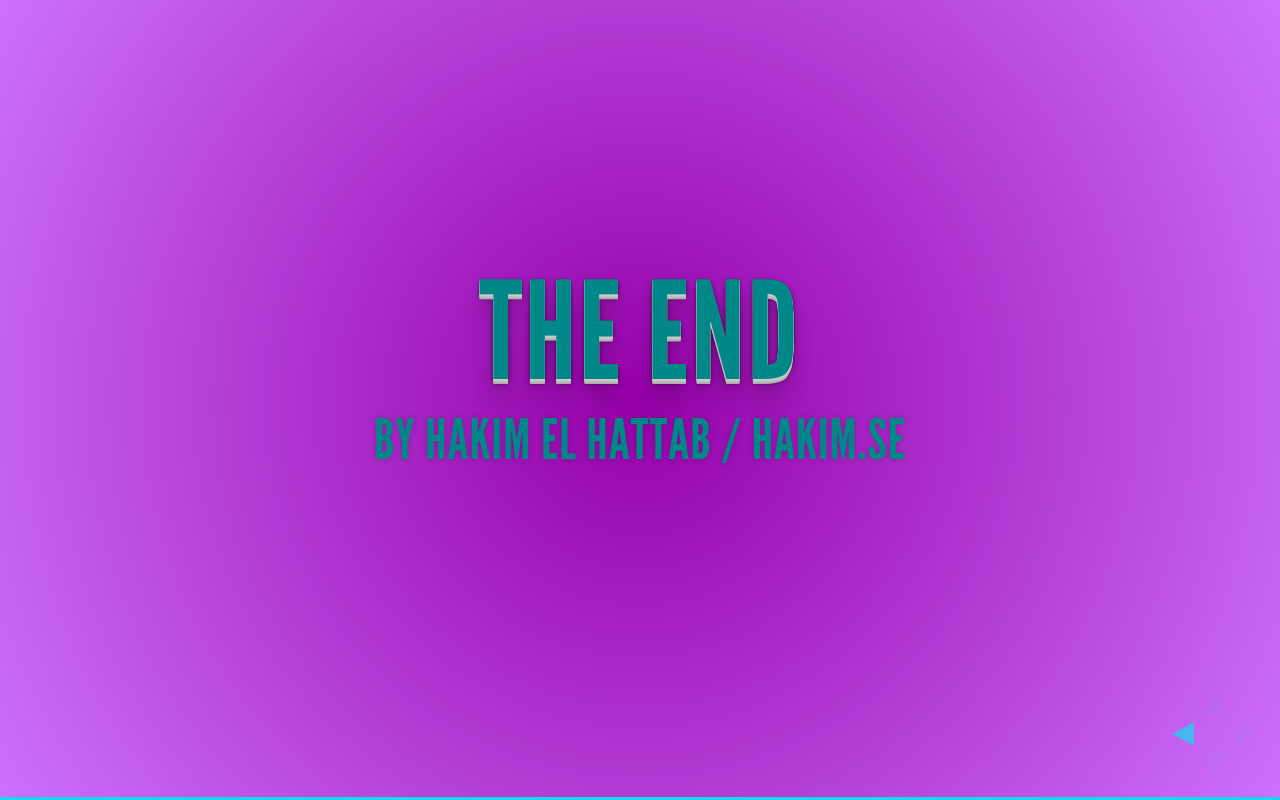
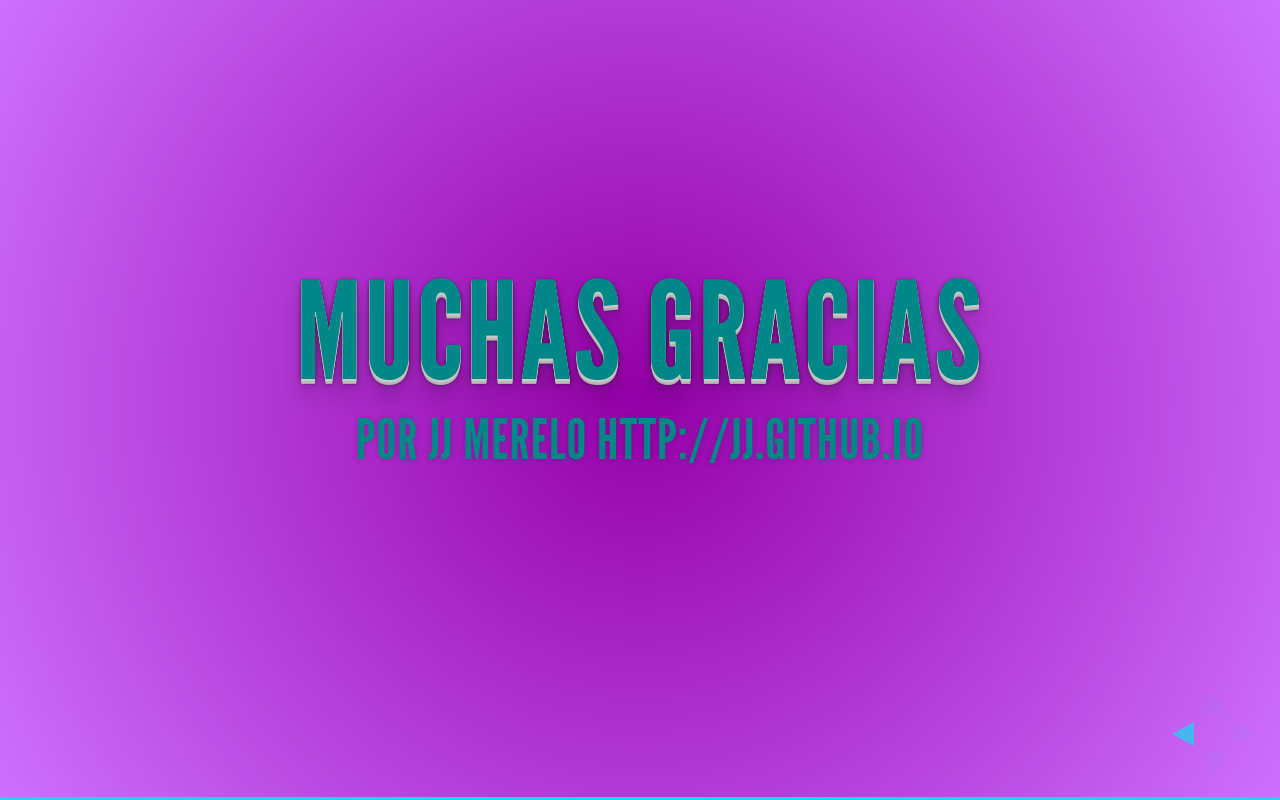
Before and after one commit to JJ/preso-jcde-2014, a website: page index.html in a window 1280 px wide. Both pictures are taken after a click on the element 1251 px from the left and 734 px from the top of the page. Drawn offline with Linux system fonts and the light colour scheme.

```diff
--- a/index.html
+++ b/index.html
@@ -51,8 +51,8 @@
 				</section>
 
 				<section>
-					<h1>THE END</h1>
-					<h3>BY Hakim El Hattab / hakim.se</h3>
+					<h1>Muchas gracias</h1>
+					<h3>Por JJ Merelo http://jj.github.io</h3>
 				</section>
 
 			</div>
```
